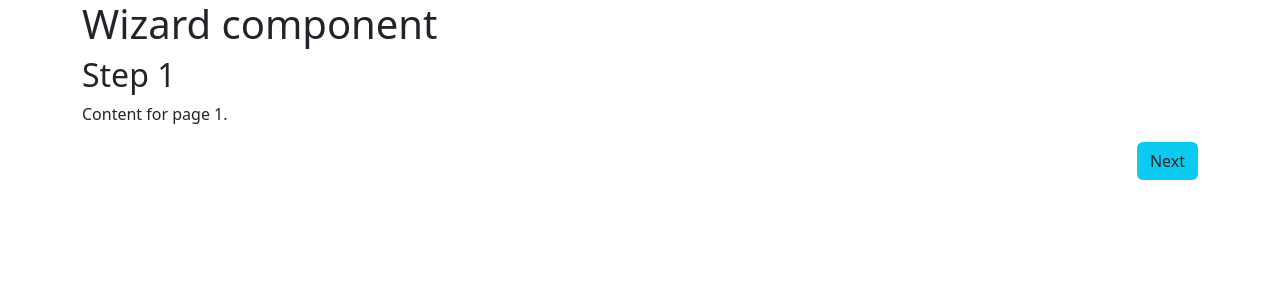
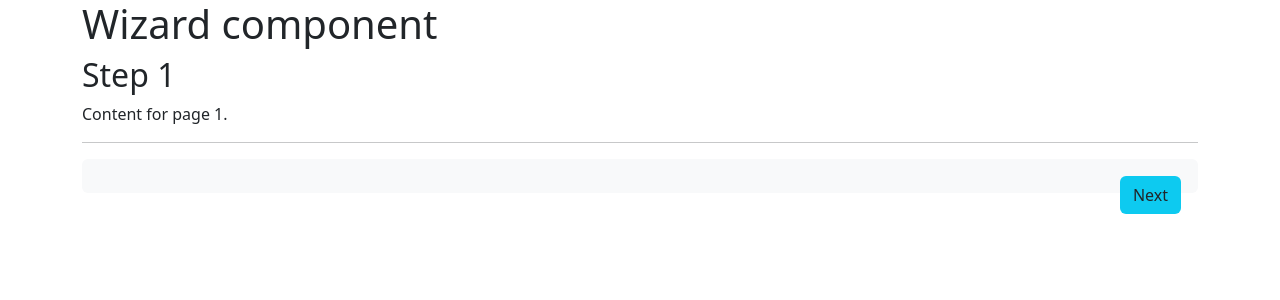
Before and after one commit to PeterKassenaar/react-wizard-example, a React (Create React App) app: page / in a window 1280 px wide. Shown: the top 300 px of the page. Built offline with nearby package versions, Linux system fonts and the light colour scheme.

Commit message:
Updated files for another wizard step-new-approach

```diff
--- a/src/components/App.js
+++ b/src/components/App.js
@@ -1,9 +1,18 @@
 import Wizard from "./Wizard/Wizard";
+import Step1 from "./Step1/Step1";
+import Step2 from "./Step2/Step2";
+import Step3 from "./Step3/Step3";
 
 const App = () => {
     return (
         <div className="container">
-           <Wizard/>
+           {/*  We now have a wizard with a variable number of steps. They
+            are passed to the Wizard component as 'children' */}
+           <Wizard>
+               <Step1 />
+               <Step2 />
+               <Step3 />
+           </Wizard>
         </div>
     );
 }
--- a/src/components/Wizard/Wizard.js
+++ b/src/components/Wizard/Wizard.js
@@ -1,43 +1,31 @@
 import React from 'react';
-import Step1 from "../Step1/Step1";
-import Step2 from "../Step2/Step2";
-import Step3 from "../Step3/Step3";
 
-const Wizard = () => {
-    // The steps in our wizard. Initial step is Step 1.
-    const [step, setStep] = React.useState(1);
+
+// This is another approach, where the children of the wizard component are passed in as props.
+// The result is functionally (more or less) the same as the branches `step-1` and `step-2`, but
+// follows a different design pattern.
+
+const Wizard = ({children}) => {
+    // The steps in our wizard. Initial index is Step 1.
+    const [index, setIndex] = React.useState(0);
+
+    // We split the children that are coming in as props to an array:
+    const steps = React.Children.toArray(children)
+    const currentStep = steps[index];
 
     //******************
 
-    // Go to next step in Wizard (if available)
+    // Go to next index in Wizard (if available)
     const nextStep = () => {
-        if (step < 3) {
-            setStep(step + 1);
+        if (index < steps.length - 1) {
+            setIndex(index + 1);
         }
     }
 
-    // Go to previous step in Wizard (if available)
+    // Go to previous index in Wizard (if available)
     const prevStep = () => {
-        if (step > 1) {
-            setStep(step - 1);
-        }
-    }
-
-    // Render the current step in the Wizard component
-    const renderStep = () => {
-        switch (step) {
-            case 1: {
-                return <Step1/>;
-            }
-            case 2: {
-                return <Step2/>;
-            }
-            case 3: {
-                return <Step3/>;
-            }
-            default: {
-                return <Step1/>;
-            }
+        if (index > 0) {
+            setIndex(index - 1);
         }
     }
 
@@ -45,17 +33,18 @@ const Wizard = () => {
     return (
         <div>
             <h1>Wizard component</h1>
-            {renderStep()}
-            {/* A small bar below the Steps, containing the Previous/Next buttons for the wizard. Of course
-             they can be in their own component if you wish to do so. */}
-            <div>
-                {step > 1 &&
+            <div className="content">
+                {currentStep}
+            </div>
+            <hr/>
+            <div className="alert bg-light">
+                {index > 0 &&
                     <button className="btn bg-info float-start"
                             onClick={prevStep}>Previous</button>
                 }
-                {step < 3 &&
+                {index < (steps.length -1) &&
                     <button className="btn bg-info float-end"
-                        onClick={nextStep}>Next</button>
+                            onClick={nextStep}>Next</button>
                 }
             </div>
         </div>
```
